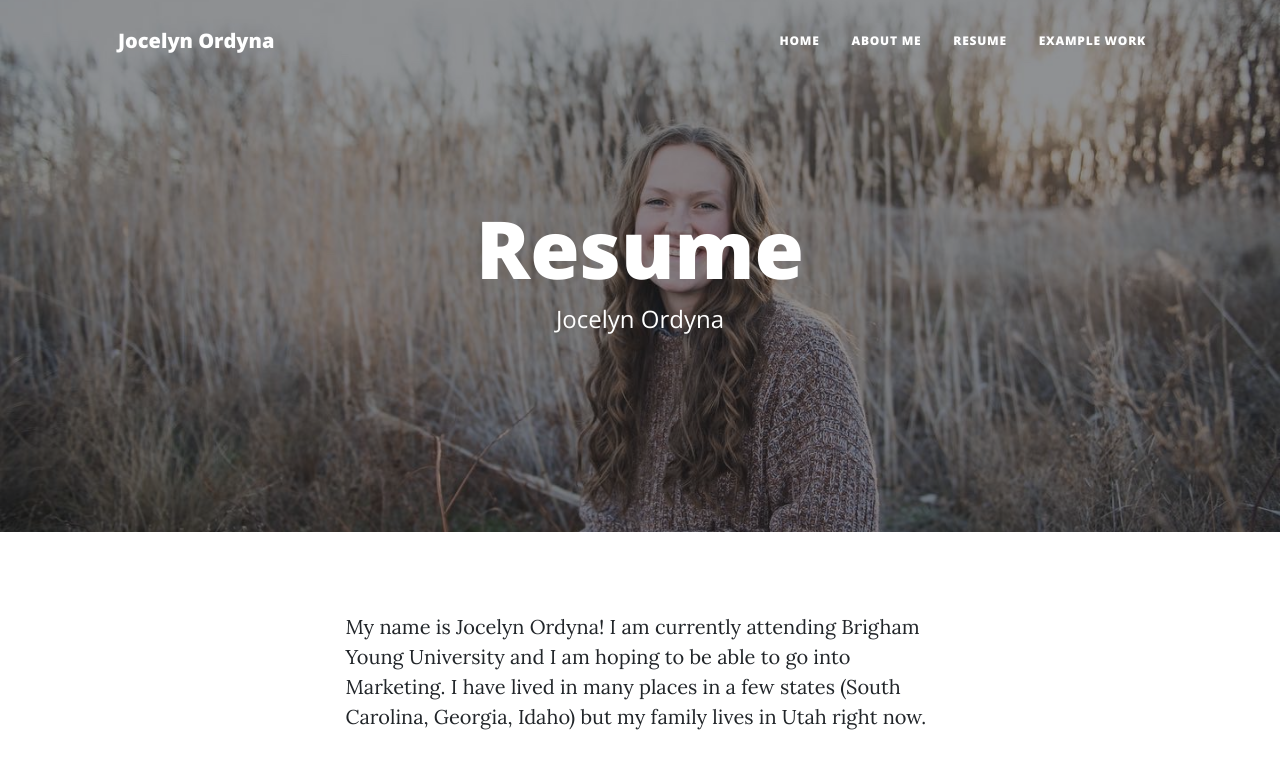
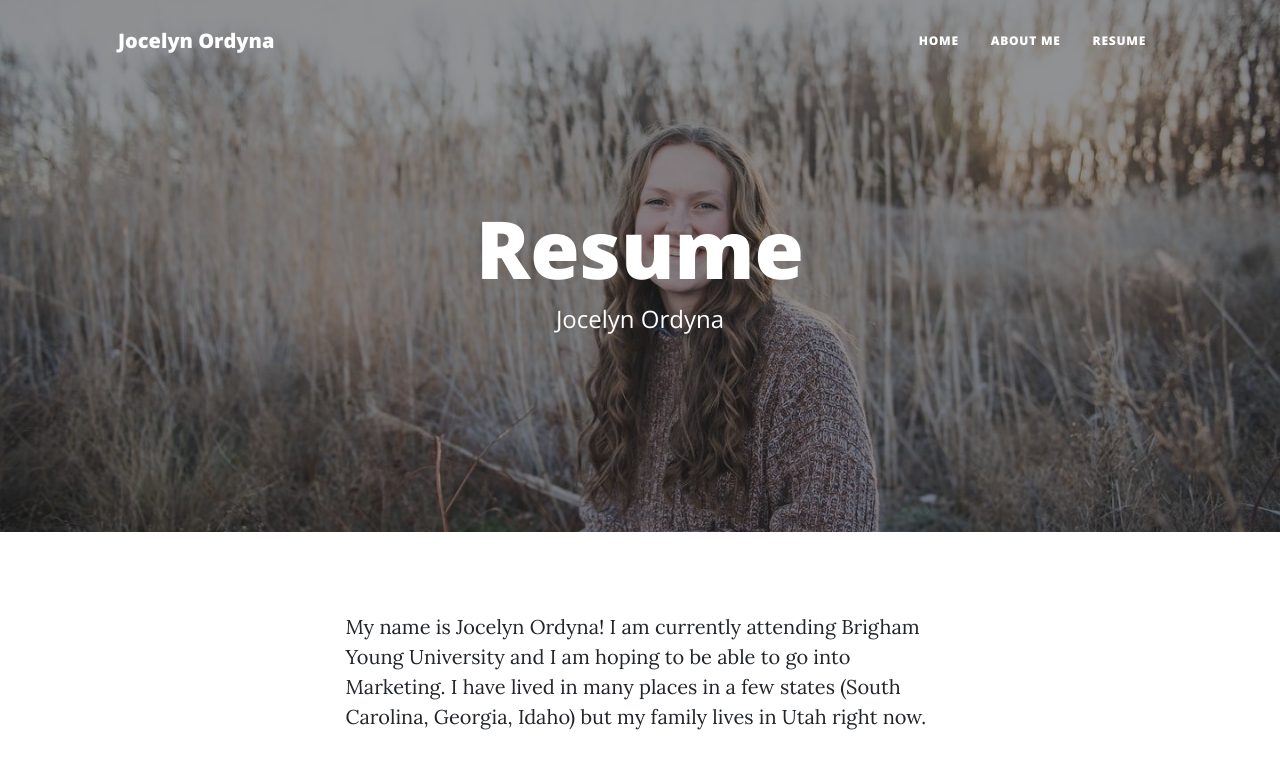
Before and after one commit to Jdawno44/IS201Project, a plain HTML site: page resume.html in a window 1280 px wide. Shown: the top 761 px of the page. Drawn offline with nearby package versions, Linux system fonts and the light colour scheme.

Commit message:
Update resume.html

```diff
--- a/resume.html
+++ b/resume.html
@@ -33,7 +33,6 @@
                         <li class="nav-item"><a class="nav-link px-lg-3 py-3 py-lg-4" href="home.html">Home</a></li>
                         <li class="nav-item"><a class="nav-link px-lg-3 py-3 py-lg-4" href="about.html">About Me</a></li>
                         <li class="nav-item"><a class="nav-link px-lg-3 py-3 py-lg-4" href="resume.html">Resume</a></li>
-                        <li class="nav-item"><a class="nav-link px-lg-3 py-3 py-lg-4" href="index.html">Example Work</a></li>
                     </ul>
                 </div>
             </div>
```
